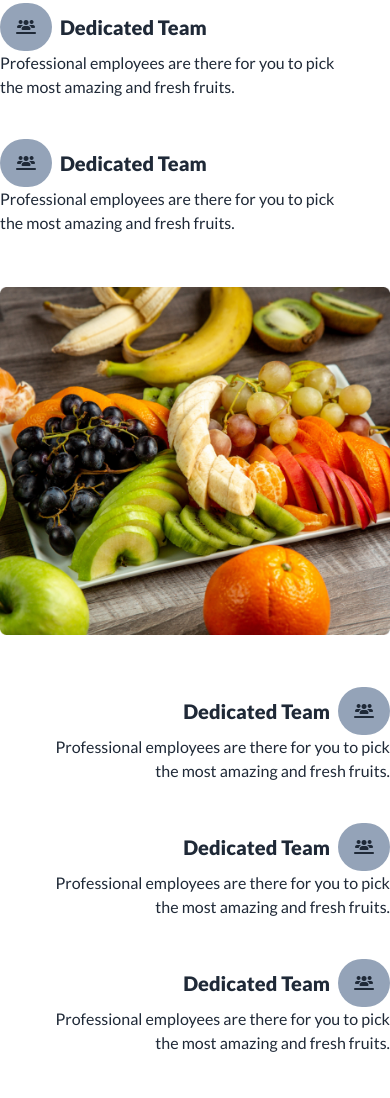
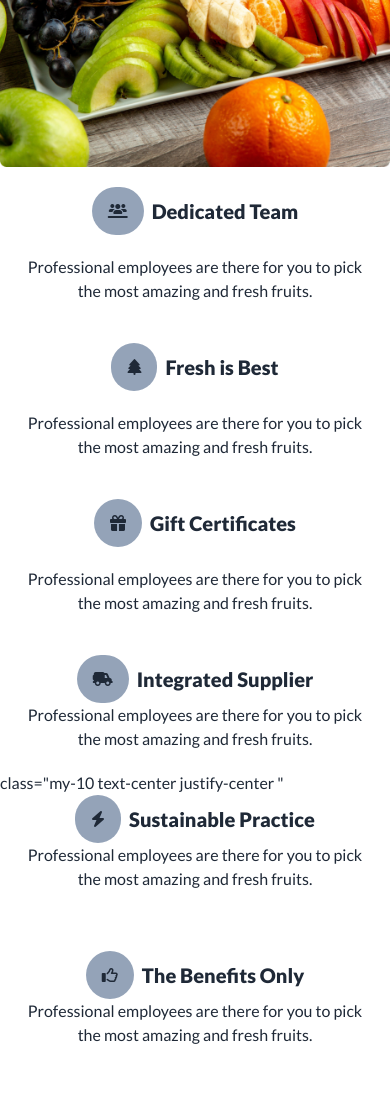
Before and after one commit to 1Daybestseller/assignment-03, a plain HTML site: page index.html in a window 390 px wide. Shown: the part 4676-5774 px from the top of the page. Drawn offline with nearby package versions, Linux system fonts and the light colour scheme.

Commit message:
add 2nd last section

```diff
--- a/index.html
+++ b/index.html
@@ -35,7 +35,7 @@
             </ul>
             <h1 class="flex items-center text-xl md:text-3xl font-bold text-white mx-20 "> <img src="./images/logo.png" alt="">Fruit Burst</h1>
 
-            <input type="text" placeholder="Search here &#xf002; " class="rounded-full py-2 px-2 mr-5 ">
+            <input type="text" placeholder="Search here  " class="rounded-full py-2 px-2 mr-5 ">
         </nav>
         <nav class="lg:hidden ">
             <div class="navbar bg-base-100 flex  items-center">
@@ -286,18 +286,19 @@
 
     </section>
        <!-- why chose us  -->
-       <section class="max-w-6xl mx-auto mt-7 ">
+       <section class="hidden lg:block lg:max-w-6xl lg:mx-auto lg:mt-7 ">
         <div class="text-center my-5">
           <h1 class="font-extrabold text-4xl">Why Choose Us</h1>
          <p class="my-4"> Contrary to popular belief, is not simply random text. It has roots in a piece of <br> classical Latin literature from 45 BC, making it over 2000 years old.
         </p>
         </div>
-        <div class="grid grid-cols-1 lg:grid-cols-3 justify-center items-center gap-3">
+        <div class="grid grid-cols-1 lg:grid-cols-3 justify-center items-center ">
           <div>
             <div>
               <div>
                 <div class="my-10 ">
                   <div class="flex items-center gap-2">
+
                     <i class="fa-solid fa-users-line rounded-full bg-slate-400 p-4"></i>
                     <h3 class="font-extrabold text-center text-xl">Dedicated Team</h3>
                   </div>
@@ -309,8 +310,9 @@
               <div>
                 <div class="my-10">
                   <div class="flex items-center gap-2">
-                    <i class="fa-solid fa-users-line rounded-full bg-slate-400 p-4"></i>
-                    <h3 class="font-extrabold text-xl">Dedicated Team</h3>
+
+                    <i class="fa-solid fa-tree  bg-slate-400 p-4 rounded-full"></i>
+                    <h3 class="font-extrabold text-xl">Fresh is Best</h3>
                   </div>
 
 
@@ -320,8 +322,9 @@
               <div>
                 <div class="my-10">
                   <div class="flex items-center gap-2">
-                    <i class="fa-solid fa-users-line rounded-full bg-slate-400 p-4"></i>
-                    <h3 class="font-extrabold text-xl">Dedicated Team</h3>
+
+                    <i class="fa-solid fa-gift  rounded-full bg-slate-400 p-4"></i>
+                    <h3 class="font-extrabold text-xl">Gift Certificates</h3>
                   </div>
 
 
@@ -337,10 +340,9 @@
       <div class="text-right">
         <div class="my-10">
           <div class="flex flex-row-reverse items-center gap-2">
-            <i class="fa-solid fa-users-line rounded-full bg-slate-400 p-4"></i>
-            <h3 class="font-extrabold text-xl">Dedicated Team</h3>
+            <i class="fa-solid fa-truck-field rounded-full bg-slate-400 p-4"></i>
+            <h3 class="font-extrabold text-xl">Integrated Supplier</h3>
           </div>
-
 
           <p class="text-right" >Professional employees are there for you to pick <br> the most amazing and fresh fruits.</p>
         </div>
@@ -348,8 +350,8 @@
       <div>
         <div class="my-10">
           <div class="flex flex-row-reverse items-center gap-2">
-            <i class="fa-solid fa-users-line rounded-full bg-slate-400 p-4"></i>
-            <h3 class="font-extrabold text-xl">Dedicated Team</h3>
+            <i class="fa-solid fa-bolt rounded-full bg-slate-400 p-4"></i>
+            <h3 class="font-extrabold text-xl">Sustainable Practice</h3>
           </div>
 
 
@@ -359,8 +361,8 @@
       <div>
         <div class="my-10">
           <div class="flex flex-row-reverse  items-center gap-2">
-            <i class="fa-solid fa-users-line rounded-full bg-slate-400 p-4"></i>
-            <h3 class="font-extrabold text-xl">Dedicated Team</h3>
+            <i class="fa-regular fa-thumbs-up rounded-full bg-slate-400 p-4"></i>
+            <h3 class="font-extrabold text-xl">The Benefits Only</h3>
           </div>
 
 
@@ -374,6 +376,73 @@
         </div>
 
        </section>
+
+        <!-- why chose us  for mobite-->
+        <section class="lg:hidden mx-auto">
+          <div class="text-center my-5">
+            <h1 class="font-extrabold text-4xl">Why Choose Us</h1>
+           <p class="my-4 text-center"> Contrary to popular belief, is not simply random text. It has roots in a piece of <br> classical Latin literature from 45 BC, making it over 2000 years old.
+          </p>
+          </div>
+          <img src="./images/whychoose1.png" alt="">
+
+                  <div class="flex my-5 text-center justify-center items-center gap-2">
+
+                    <i class="fa-solid fa-users-line rounded-full bg-slate-400 p-4"></i>
+                    <h3 class="font-extrabold text-center text-xl">Dedicated Team</h3>
+                  </div>
+
+
+                  <p class="text-center">Professional employees are there for you to pick <br> the most amazing and fresh fruits.</p>
+                </div>
+                <div class="my-10">
+                  <div class="flex justify-center my-5 text-center items-center gap-2">
+
+                    <i class="fa-solid fa-tree  bg-slate-400 p-4 rounded-full"></i>
+                    <h3 class="font-extrabold text-xl">Fresh is Best</h3>
+                  </div>
+
+
+                  <p class="text-center" >Professional employees are there for you to pick <br> the most amazing and fresh fruits.</p>
+                </div>
+                <div class="my-10">
+                  <div class="flex justify-center my-5 text-center items-center gap-2">
+
+                    <i class="fa-solid fa-gift  rounded-full bg-slate-400 p-4"></i>
+                    <h3 class="font-extrabold text-xl">Gift Certificates</h3>
+                  </div>
+
+
+                  <p class="text-center" >Professional employees are there for you to pick <br> the most amazing and fresh fruits.</p>
+                </div>
+                <div class="my-10 justify-center text-center my-5">
+                  <div class="flex  justify-center text-center items-center gap-2">
+                    <i class="fa-solid fa-truck-field rounded-full bg-slate-400 p-4"></i>
+                    <h3 class="font-extrabold text-xl">Integrated Supplier</h3>
+                  </div>
+
+                  <p class="text-center" >Professional employees are there for you to pick <br> the most amazing and fresh fruits.</p>
+                </div>
+                <div> class="my-10 text-center justify-center "</div>
+                <div class="flex  items-center gap-2  text-center justify-center">
+                  <i class="fa-solid fa-bolt rounded-full bg-slate-400 p-4"></i>
+                  <h3 class="font-extrabold text-xl">Sustainable Practice</h3>
+                </div>
+
+
+                <p class="text-center" >Professional employees are there for you to pick <br> the most amazing and fresh fruits.</p>
+              </div>
+              <div class="my-10 text-center justify-center py-5">
+                <div class="flex   items-center gap-2 text-center justify-center">
+                  <i class="fa-regular fa-thumbs-up rounded-full bg-slate-400 p-4"></i>
+                  <h3 class="font-extrabold text-xl">The Benefits Only</h3>
+                </div>
+
+
+                <p class="text-center" >Professional employees are there for you to pick <br> the most amazing and fresh fruits.</p>
+              </div>
+
+        </section>
     </main>
     <footer>
 
```
